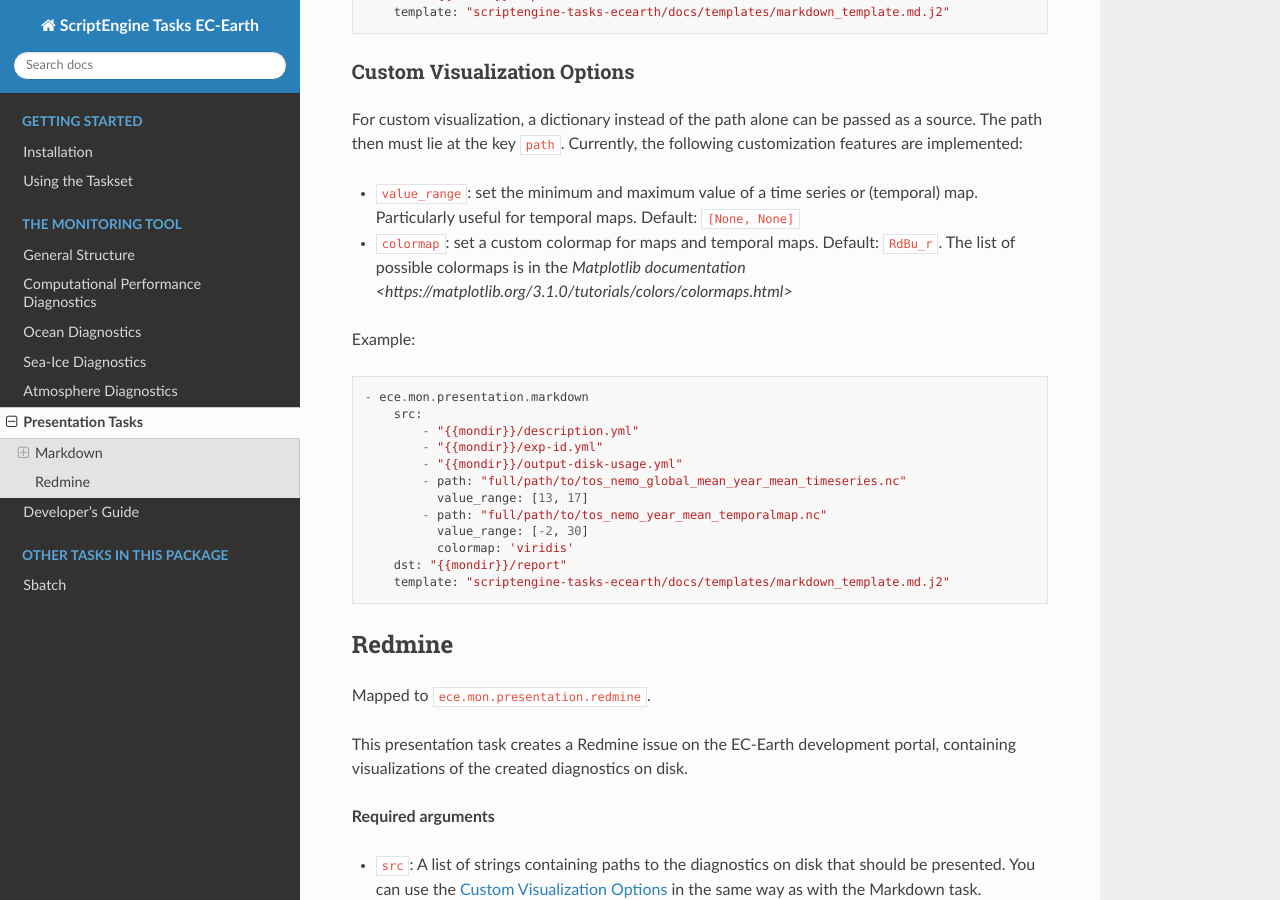
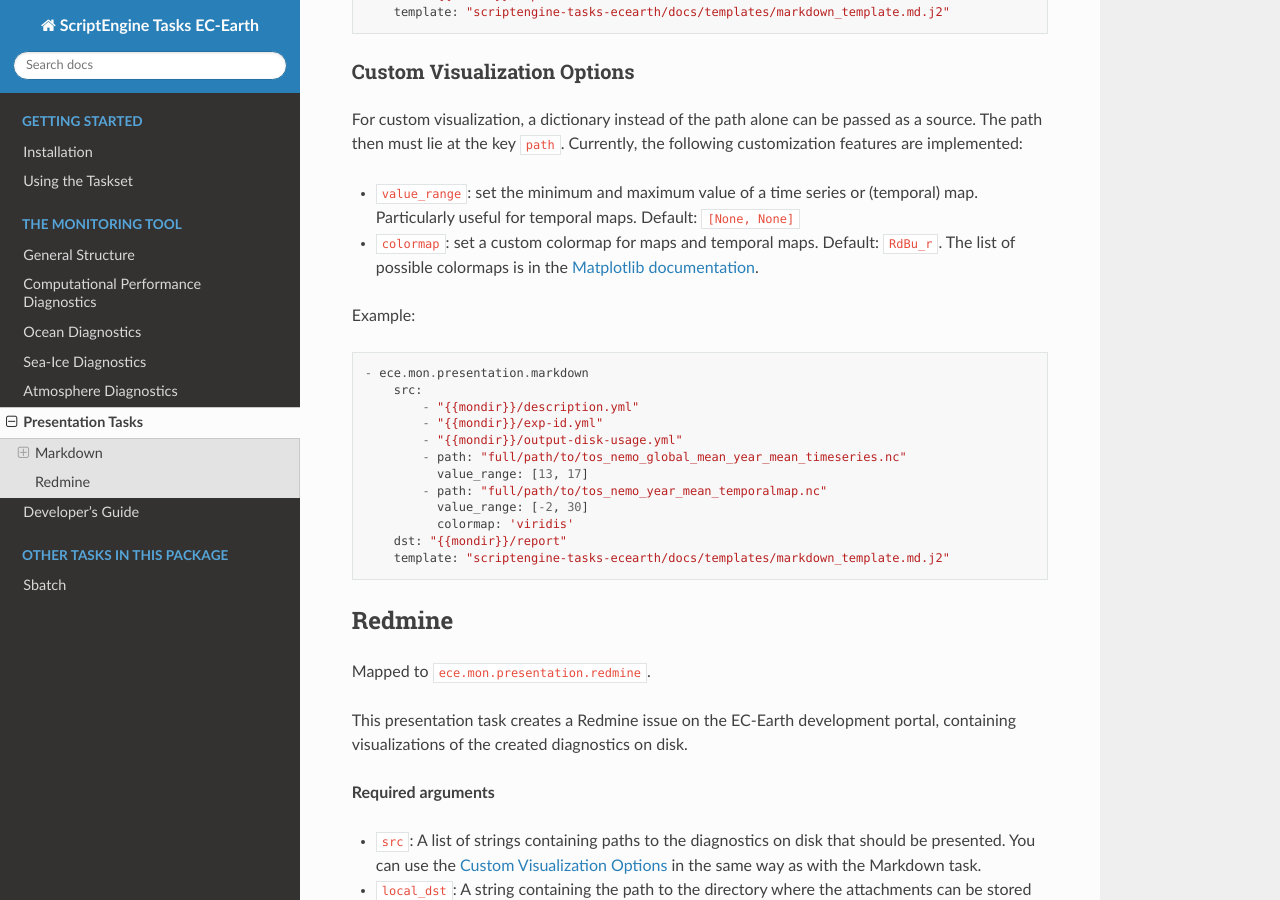
Before and after one commit to uwefladrich/scriptengine-tasks-ecearth, a Sphinx documentation site: the page built from docs/sphinx/source/tasks/monitoring/presentation-tasks.rst, in a window 1280 px wide and 900 px high, scrolled down 701 px. Built offline with Sphinx 7.4.7 and the Read the Docs theme 2.0.0, drawn with Linux system fonts in a browser that asks for light colours; part of the change alters nothing that is shown.

Commit message:
Update Missing Hyperlink in Docs

```diff
--- a/docs/sphinx/source/tasks/monitoring/presentation-tasks.rst
+++ b/docs/sphinx/source/tasks/monitoring/presentation-tasks.rst
@@ -37,7 +37,7 @@ The path then must lie at the key ``path``.
 Currently, the following customization features are implemented:
 
 * ``value_range``: set the minimum and maximum value of a time series or (temporal) map. Particularly useful for temporal maps. Default: ``[None, None]``
-* ``colormap``: set a custom colormap for maps and temporal maps. Default: ``RdBu_r``. The list of possible colormaps is in the `Matplotlib documentation <https://matplotlib.org/3.1.0/tutorials/colors/colormaps.html>`
+* ``colormap``: set a custom colormap for maps and temporal maps. Default: ``RdBu_r``. The list of possible colormaps is in the `Matplotlib documentation`_.
 
 Example::
 
@@ -88,3 +88,4 @@ This presentation task creates a Redmine issue on the EC-Earth development porta
 
 .. _repository: https://github.com/valentinaschueller/scriptengine-tasks-ecearth/tree/master/docs/templates
 .. _account settings: https://dev.ec-earth.org/my/account
+.. _Matplotlib documentation: https://matplotlib.org/3.1.0/tutorials/colors/colormaps.html
```
